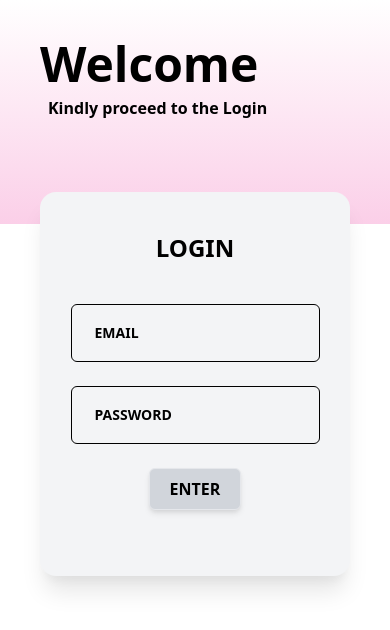
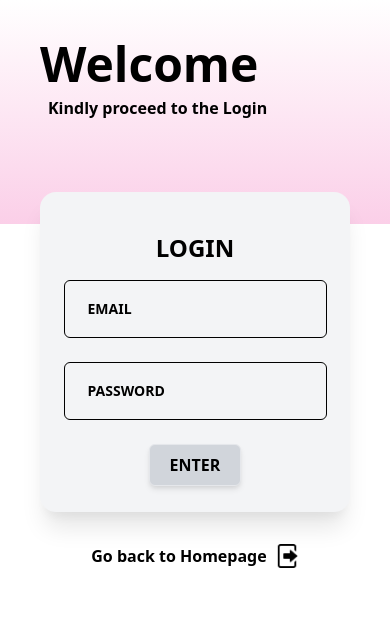
Before and after one commit to Victorakinwunmi/cake-web, a Nuxt app: page /login in a window 390 px wide. Shown: the top 630 px of the page. Built offline with nearby package versions, Linux system fonts and the light colour scheme.

Commit message:
i fixed the login container height in small screen

```diff
--- a/pages/login.vue
+++ b/pages/login.vue
@@ -3,19 +3,19 @@
     <div class="bg-gradient-to-t from-pink-200 to-white p-10 h-56 md:h-full">
         <h1 class="text-5xl font-bold">Welcome</h1>
         <p class="text-black font-semibold m-2">Kindly proceed to the Login</p>
-        <div class="relative bg-gray-100 shadow-xl max-w-2xl p-10 mx-auto h-96 top-16 md:top-56 rounded-2xl">
+        <div class="relative bg-gray-100 shadow-xl max-w-2xl p-10 mx-auto h-80 md:h-96 top-16 md:top-56 rounded-2xl">
             <div class="absolute mx-auto right-0 px-10 w-full">
                 <form @submit.prevent="userValidation" class="md:px-10">
                     <div class="flex justify-center items-center gap-2">
                         <img :src="require('@/assets/icons/Cupcake.svg')" class="w-8 hidden md:block">
                          <h1 class="text-center font-bold text-2xl">LOGIN</h1>
                     </div>
-                   <div class="pt-10">
+                   <div class="pt-4 md:pt-10">
                         <div class=" flex justify-center w-full">
                             <div class="relative">
                                 <div class="flex items-center ">
                                     <label :class="is_focused ? 'transform -translate-y-7 absolute transition duration-500 ease-in-out ml-4 font-bold text-sm px-2 bg-gray-100 ':'text-sm transition duration-500 ease-in-out ml-4 cursor-text font-bold absolute px-2'" for="text" >EMAIL</label>
-                                    <input @focus="focus()" @blur="blur()" type="text" v-model="user_email" class="py-4 px-2 md:w-96 bg-transparent border border-black rounded-md outline-none">
+                                    <input @focus="focus()" @blur="blur()" type="text" v-model="user_email" class="py-4 px-2 md:w-96 bg-transparent border font-semibold border-black rounded-md outline-none">
                                 </div>
 
                             </div>
@@ -24,7 +24,7 @@
                             <div class="relative">
                                 <div class="flex items-center ">
                                     <label :class="password_focus ? 'transform -translate-y-7 absolute transition duration-500 bg-gray-100 ease-in-out ml-4 font-bold text-sm px-2':'text-sm transition duration-500 ease-in-out ml-4 cursor-text font-bold absolute px-2'" for="text" >PASSWORD</label>
-                                    <input type="text" @focus="passwordFocus()" @blur="passwordBlur()" v-model="user_password" class="py-4 px-2 md:w-96 border bg-transparent border-black rounded-md outline-none">
+                                    <input type="text" @focus="passwordFocus()" @blur="passwordBlur()" v-model="user_password" class="py-4 font-semibold px-2 md:w-96 border bg-transparent border-black rounded-md outline-none">
                                 </div>
 
                             </div>
```
